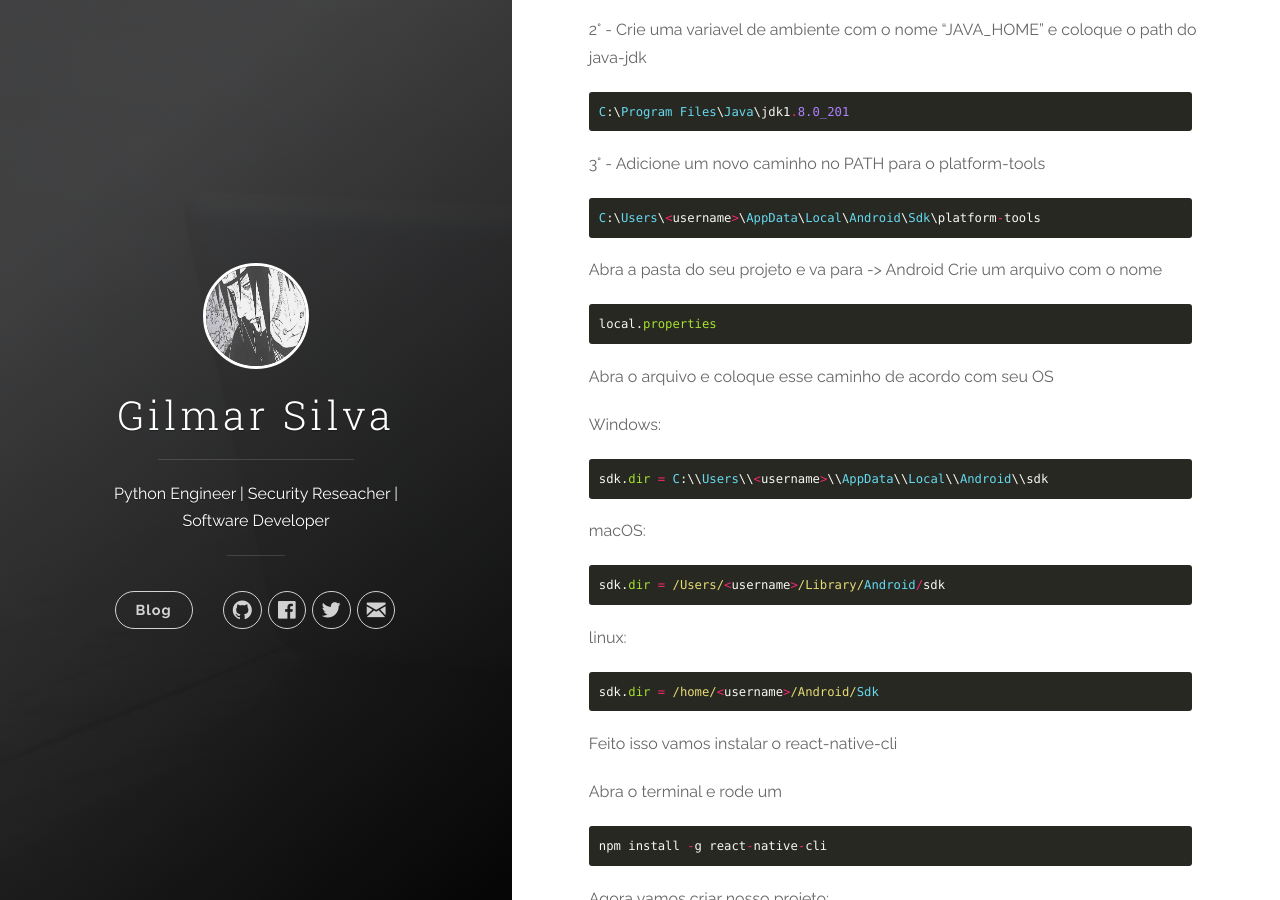
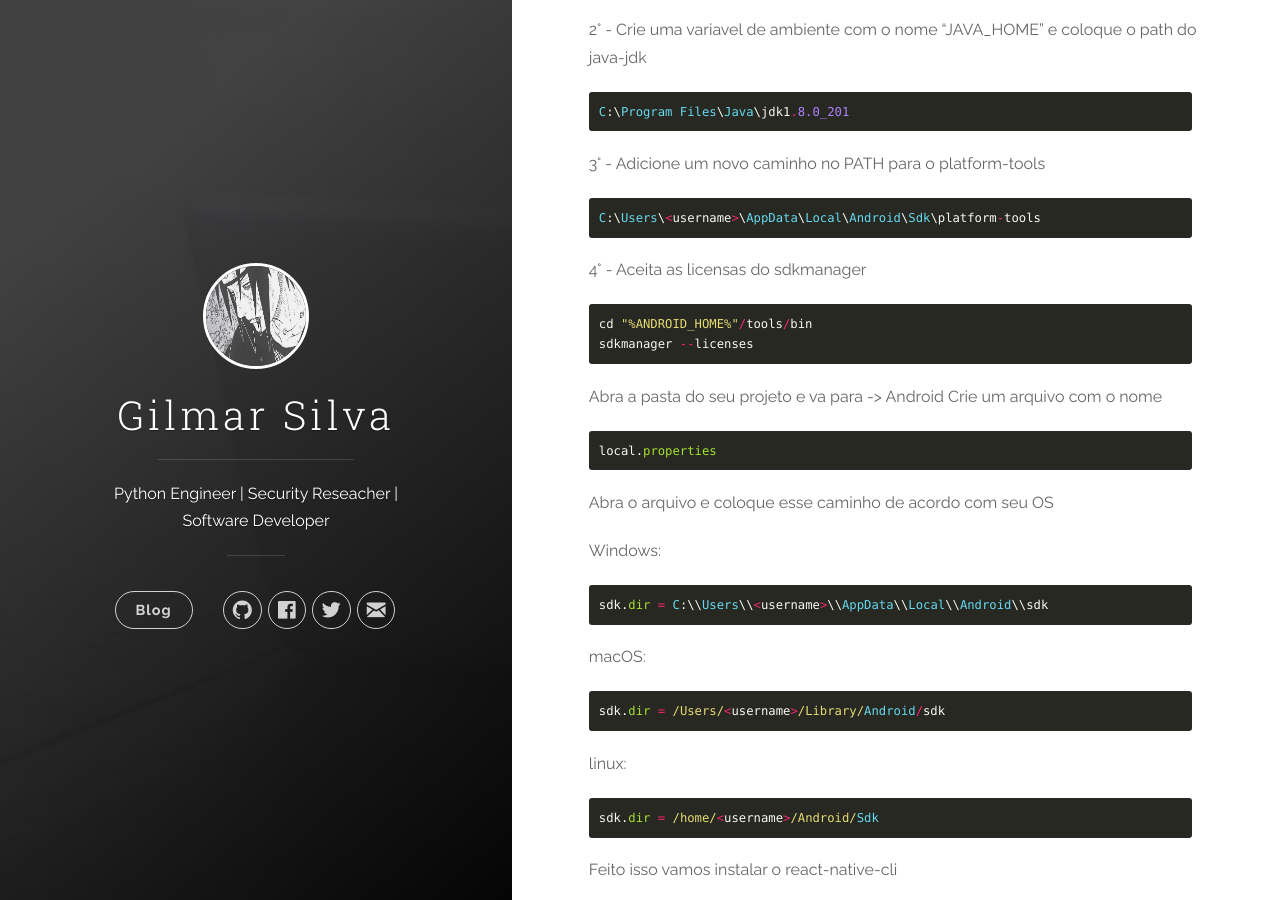
Before and after one commit to k13w/heavenh.github.io, a Jekyll site: the page built from _posts/2019-02-24-react-native-configurando-ambiente.md, in a window 1280 px wide and 900 px high, scrolled down 773 px. Built offline with Jekyll 4.4.1, drawn with Linux system fonts in a browser that asks for light colours; nearby versions of some CDN libraries.

Commit message:
update licenses

````diff
--- a/_posts/2019-02-24-react-native-configurando-ambiente.md
+++ b/_posts/2019-02-24-react-native-configurando-ambiente.md
@@ -33,6 +33,12 @@ C:\Program Files\Java\jdk1.8.0_201
 
 ``` ruby
 C:\Users\<username>\AppData\Local\Android\Sdk\platform-tools
+```
+4° - Aceita as licensas do sdkmanager
+
+``` ruby
+cd "%ANDROID_HOME%"/tools/bin
+sdkmanager --licenses
 ```
 
 Abra a pasta do seu projeto e va para -> Android
````
